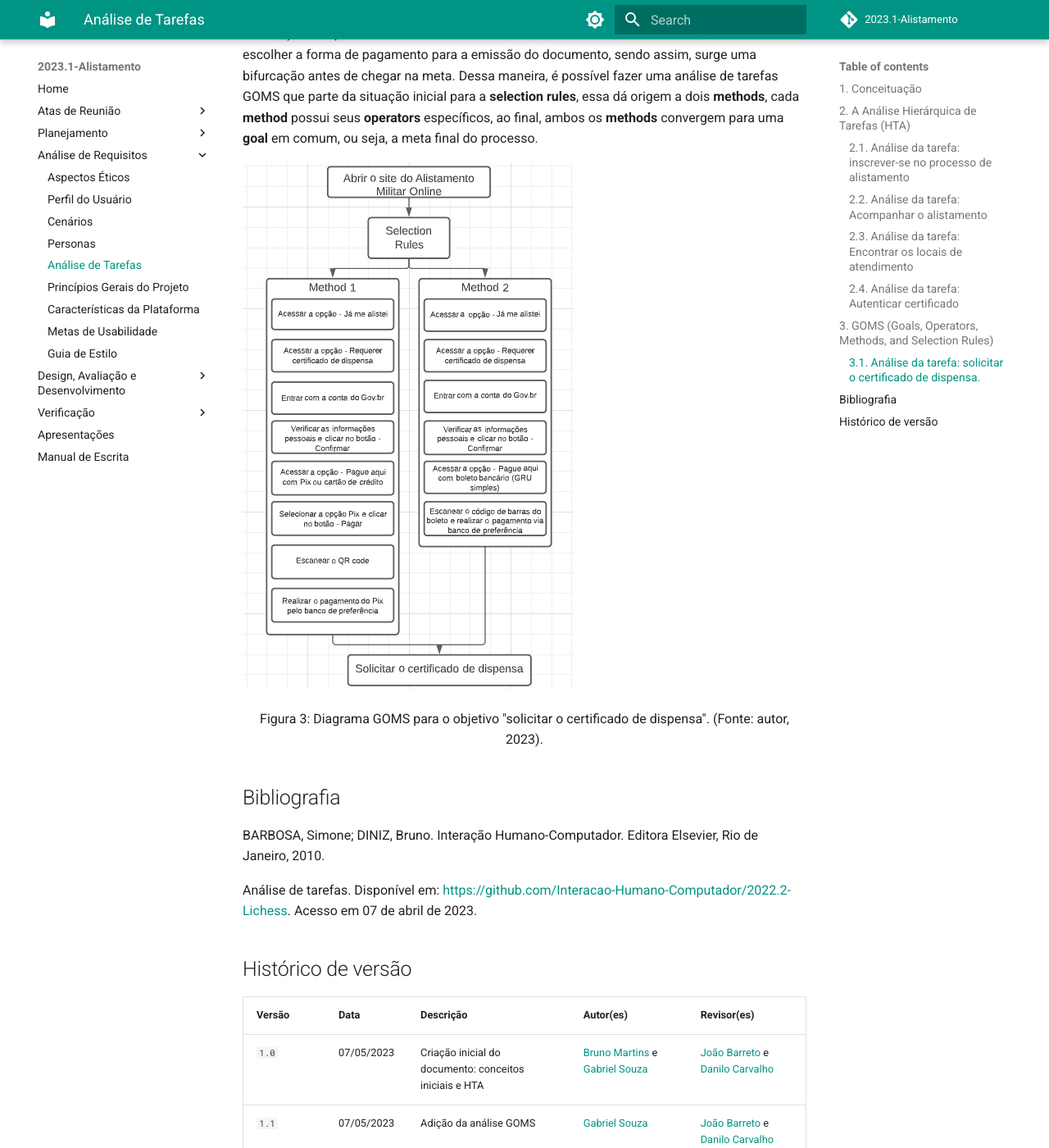
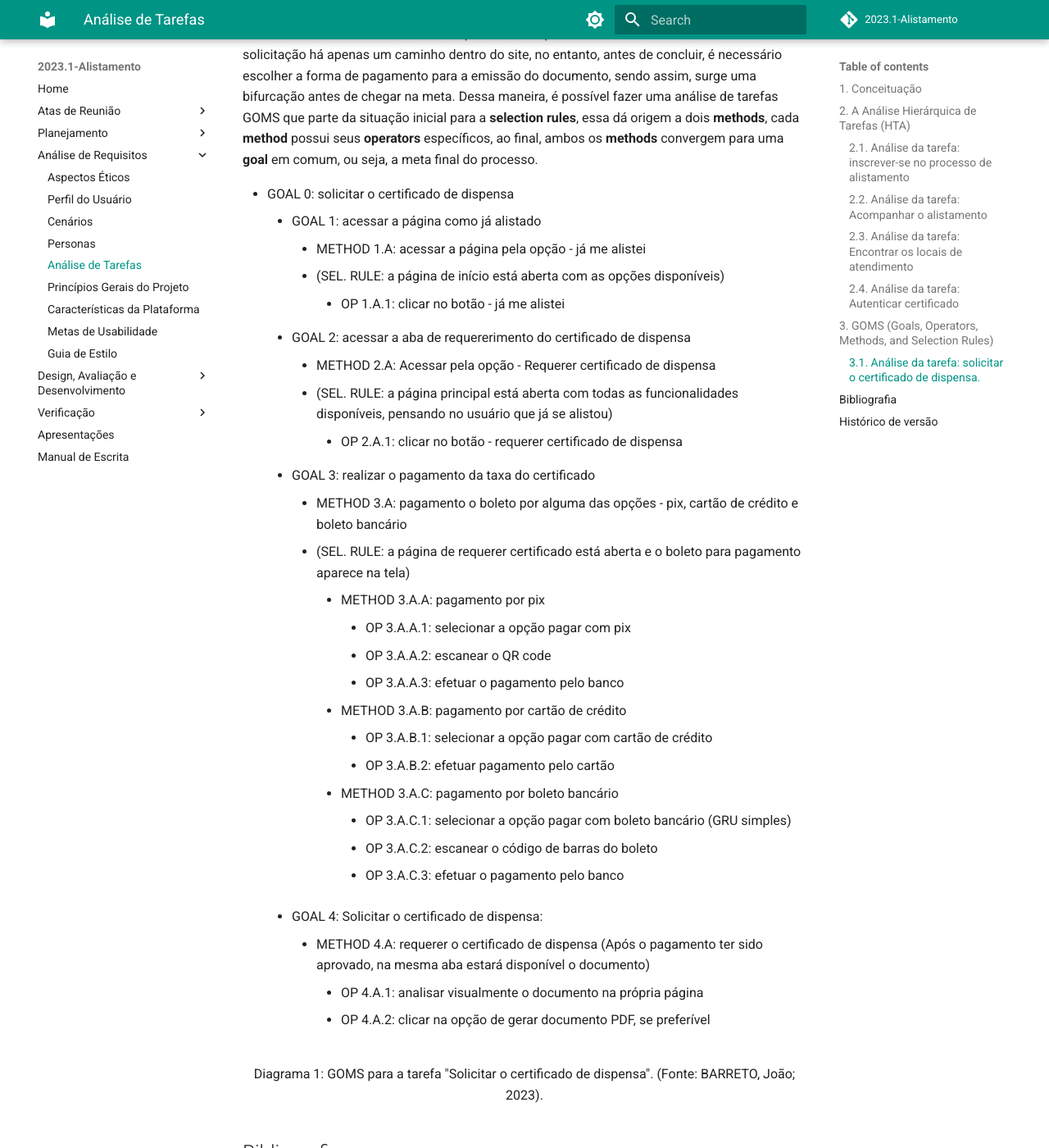
Before and after one commit to Interacao-Humano-Computador/2023.1-Alistamento, an MkDocs documentation site: the page built from docs/analise_requisitos/analise_tarefas.md, in a window 1280 px wide and 1400 px high, scrolled down 5372 px. Shown: the whole window at 82% size. Built offline with MkDocs 1.6.1 and Material for MkDocs 9.7.7, drawn with Linux system fonts in a browser that asks for light colours; comment, search, counter and statistics services are not loaded; some of the changed text lies outside the part shown.

Commit message:
Refatorando a tarefa de solicitar o certificado de dispensa

```diff
--- a/docs/analise_requisitos/analise_tarefas.md
+++ b/docs/analise_requisitos/analise_tarefas.md
@@ -27,7 +27,7 @@ A HTA pode ser dada na forma textual (e. g., por meio de uma tabela) ou diagrama
 ![Elementos do diagrama](../img/requisitos/hta.png)
 
 <div style="text-align: center">
-<p> Figura 1: Elementos do diagrama (Fonte: Autores, 2023).</p>
+<p> Figura 1: Elementos do diagrama (Fonte: MARTINS, Bruno; 2023).</p>
 </div>
 
 ### 2.1. Análise da tarefa: inscrever-se no processo de alistamento
@@ -45,12 +45,12 @@ A tarefa "inscrever-se no processo de alistamento" é uma das principais que os
 | 3.3. Dados espefícios para o formulário de alistamento. | |
 | 4. Emitir o certificado de alistamento. | |
 <div style="text-align: center">
-<p> Tabela 1: HTA para o objetivo "inscrever-se no processo de alistamento". (Fonte: autor, 2023).</p>
+<p> Tabela 1: HTA para o objetivo "inscrever-se no processo de alistamento". (Fonte: MARTINS, Bruno; 2023).</p>
 </div>
 
 ![Diagrama](../img/requisitos/diagrama.png)
 <div style="text-align: center">
-<p> Figura 2: Diagrama HTA para o objetivo "inscrever-se no processo de alistamento". (Fonte: autor, 2023).</p>
+<p> Figura 2: Diagrama HTA para o objetivo "inscrever-se no processo de alistamento". (Fonte: MARTINS, Bruno; 2023).</p>
 </div>
 
 ### 2.2. Análise da tarefa: Acompanhar o alistamento
@@ -64,7 +64,7 @@ A tarefa "Acompanhar o alistamento" é uma funcionalidade que permite que o usu
 | 2. Agendar atendimento na junta militar | **input**: Acesso pelo link de agendamento <br> **feedback**: Tela com as opções de seleção do local e da data para atendimento.<br> **plano**: Selecionar o local para o agendamento e a data desejada, de acordo com a disponibilidade. **recomendação**: Esta funcionalidade já está na página principal, não havendo a necessidade dela em forma de um link nessa página. | |
 
 <div style="text-align: center">
-<p> Tabela 2: HTA para o objetivo "Acompanhar o alistamento". (Fonte: autor, 2023).</p>
+<p> Tabela 2: HTA para o objetivo "Acompanhar o alistamento". (Fonte: BARRETO, João; 2023).</p>
 </div>
 
 ### 2.3. Análise da tarefa: Encontrar os locais de atendimento
@@ -77,7 +77,7 @@ Outra tarefa importante é a de "Encontrar os locais de atendimento", a qual per
 | 1. Filtrar lista de locais| **input**: Campo de pesquisa para encontrar algum bairro ou informação do tipo para filtrar os locais já listados na funcionalidade anterior.<br>**feedback**: Resultado dos filtros aplicados a pesquisa. <br>**plano**: Digitar o filtro e encontrar os resultados desejados.<br>**recomendação**: Esta funcionalidade poderia permitir a seleção de bairros como filtro, a partir de um botão com múltiplas escolhas já definidas.  | |
 
 <div style="text-align: center">
-<p> Tabela 3: HTA para o objetivo "Pesquisar local de atendimento". (Fonte: autor, 2023).</p>
+<p> Tabela 3: HTA para o objetivo "Pesquisar local de atendimento". (Fonte: BARRETO, João; 2023).</p>
 </div>
 
 ### 2.4. Análise da tarefa: Autenticar certificado
@@ -89,7 +89,7 @@ A tarefa de "Autenticar certificado" consiste na verificação a autenticidade d
 | 0. Verificar autenticidade  | **input**: Acesso pelo botão "Autenticar Certificado" na página inicial.<br>**feedback**: Diz se o documento é válido ou inválido por meio de uma mensagem na mesma tela. <br> **plano**: Uma barra de pesquisa para ser digitado o registro RA e outra barra para o código autenticador, além do botão "autenticar" para executar a funcionalidade<br>**recomendação**: Deve haver a orientação do formato em que o RA e o código devem ser inseridos. |
 
 <div style="text-align: center">
-<p> Tabela 4: HTA para o objetivo "Autenticar certificado". (Fonte: autor, 2023).</p>
+<p> Tabela 4: HTA para o objetivo "Autenticar certificado". (Fonte: BARRETO, João; 2023).</p>
 </div>
 
 ## 3. GOMS (Goals, Operators, Methods, and Selection Rules)
@@ -98,10 +98,39 @@ O GOMS é um método de analise de tarefas que concede a representação do conh
 ### 3.1. Análise da tarefa: solicitar o certificado de dispensa.
 A tarefa de solicitar o cerificado de dispensa é uma parte importante dentro do site do Alistamento Militar Online, trata-se da parte final do processo de alistamento. Para efetuar a solicitação há apenas um caminho dentro do site, no entanto, antes de concluir, é necessário escolher a forma de pagamento para a emissão do documento, sendo assim, surge uma bifurcação antes de chegar na meta. Dessa maneira, é possível fazer uma análise de tarefas GOMS que parte da situação inicial para a <b>selection rules</b>, essa dá origem a dois <b>methods</b>, cada <b>method</b> possui seus <b>operators</b> específicos, ao final, ambos os <b>methods</b> convergem para uma <b>goal</b> em comum, ou seja, a meta final do processo.
 
-![Diagrama_GOMS](../img/requisitos/Diagrama-GOMS.png)
+- GOAL 0: solicitar o certificado de dispensa
+    -  GOAL 1: acessar a página como já alistado
+        - METHOD 1.A: acessar a página pela opção - já me alistei
+        - (SEL. RULE: a página de início está aberta com as opções disponíveis)
+            - OP 1.A.1: clicar no botão - já me alistei
+    - GOAL 2: acessar a aba de requererimento do certificado de dispensa
+        - METHOD 2.A: Acessar pela opção - Requerer certificado de dispensa
+        - (SEL. RULE: a página principal está aberta com todas as funcionalidades disponíveis, pensando no usuário que já se alistou)
+            - OP 2.A.1: clicar no botão - requerer certificado de dispensa
+    - GOAL 3: realizar o pagamento da taxa do certificado
+        - METHOD 3.A: pagamento o boleto por alguma das opções - pix, cartão de crédito e boleto bancário
+        - (SEL. RULE: a página de requerer certificado está aberta e o boleto para pagamento aparece na tela)
+            - METHOD 3.A.A: pagamento por pix
+                - OP 3.A.A.1: selecionar a opção pagar com pix
+                - OP 3.A.A.2: escanear o QR code
+                - OP 3.A.A.3: efetuar o pagamento pelo banco
+            - METHOD 3.A.B: pagamento por cartão de crédito
+                - OP 3.A.B.1: selecionar a opção pagar com cartão de crédito
+                - OP 3.A.B.2: efetuar pagamento pelo cartão
+            - METHOD 3.A.C: pagamento por boleto bancário
+                - OP 3.A.C.1: selecionar a opção pagar com boleto bancário (GRU simples)
+                - OP 3.A.C.2: escanear o código de barras do boleto
+                - OP 3.A.C.3: efetuar o pagamento pelo banco
+    - GOAL 4: Solicitar o certificado de dispensa:
+        - METHOD 4.A: requerer o certificado de dispensa
+        (Após o pagamento ter sido aprovado, na mesma aba estará disponível o documento)
+            - OP 4.A.1: analisar visualmente o documento na própria página
+            - OP 4.A.2: clicar na opção de gerar documento PDF, se preferível
+
 <div style="text-align: center">
-<p>Figura 3: Diagrama GOMS para o objetivo "solicitar o certificado de dispensa". (Fonte: autor, 2023).</p>
+<p> Diagrama 1: GOMS para a tarefa "Solicitar o certificado de dispensa". (Fonte: BARRETO, João; 2023).</p>
 </div>
+
 
 ## Bibliografia
 BARBOSA, Simone; DINIZ, Bruno. Interação Humano-Computador. Editora Elsevier, Rio de Janeiro, 2010.
@@ -115,3 +144,4 @@ Análise de tarefas. Disponível em: <https://github.com/Interacao-Humano-Comput
 |  `1.0`   | 07/05/2023 | Criação inicial do documento: conceitos iniciais e HTA | [Bruno Martins](https://github.com/gitbmvb) e [Gabriel Souza](https://github.com/GabrielMS00) | [João Barreto](https://github.com/JoaoBarreto03) e [Danilo Carvalho](https://github.com/Danilo-Carvalho-Antunes) |
 |  `1.1`   | 07/05/2023 | Adição da análise GOMS | [Gabriel Souza](https://github.com/GabrielMS00) | [João Barreto](https://github.com/JoaoBarreto03) e [Danilo Carvalho](https://github.com/Danilo-Carvalho-Antunes) |
 |  `1.2`   | 27/05/2023 | Adição de mais 3 tarefas da análise HTA | [João Barreto](https://github.com/JoaoBarreto03) | [Bruno Martins](https://github.com/gitbmvb) |
+|  `1.3`   | 04/03/2023 | Refatoração da análise de tarefas do tipo GOMS | [João Barreto](https://github.com/JoaoBarreto03) | [Bruno Martins](https://github.com/gitbmvb) |
```
Also changed, not shown: docs/analise_requisitos/personas.md (+2 -2 lines), docs/img/requisitos/Natalia.jpg (renamed from docs/img/requisitos/baixados (2).jpg), docs/img/requisitos/Natan.jpg (renamed from docs/img/requisitos/baixados (1).jpg).
